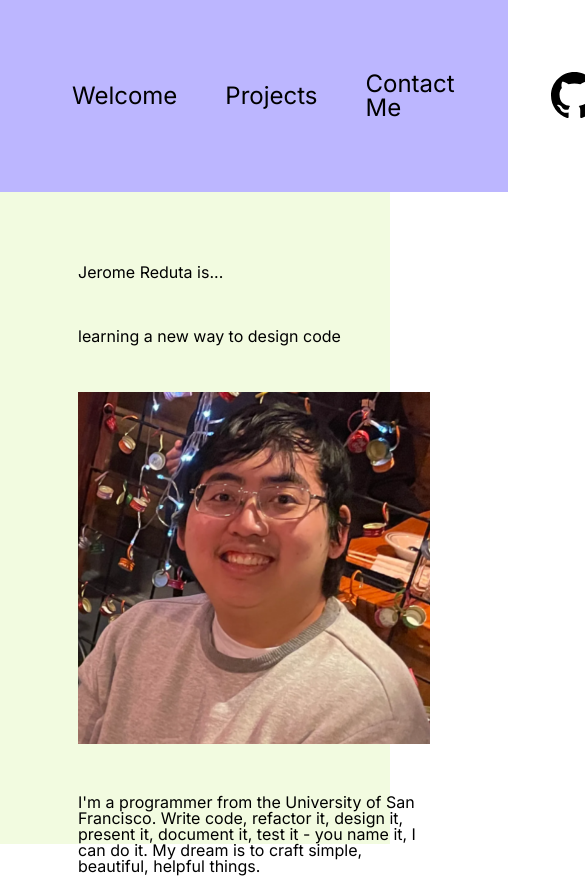
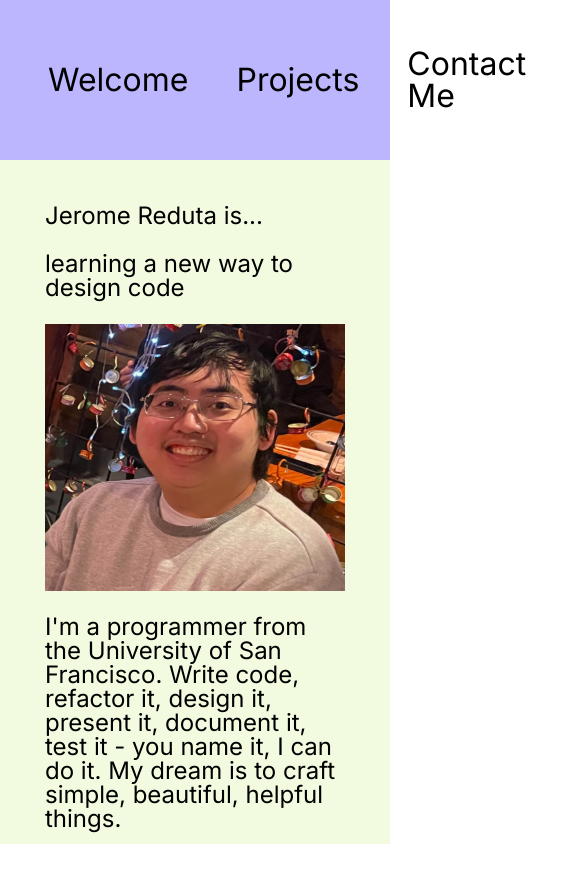
Before and after one commit to JeromeRReduta/Portfolio2025, a React (Vite) app: page / in a window 390 px wide. Shown: the top 878 px of the page, 585 px wide, since content can reach past the window. Built offline with nearby package versions, Linux system fonts and the light colour scheme.

Commit message:
(change) Got css working for whole page using lobotomized owl (desktop size only - todo: mobile-size)

```diff
--- a/src/about-me/components/AboutMePage.tsx
+++ b/src/about-me/components/AboutMePage.tsx
@@ -9,8 +9,7 @@ export default function AboutMePage(): JSX.Element {
     return (
         <section id="about-me">
             <AboutMeHeading randomMessage={message} />
-            <PicOfMe />
-            <Intro />
+            <Greeting />
             <NavArrow direction="DOWN" url="/projects" message="PROJECTS" />
         </section>
     );
@@ -22,32 +21,27 @@ function AboutMeHeading({
     randomMessage: string;
 }): JSX.Element {
     return (
-        <>
+        <div className="about-me-heading">
             <h1>Jerome Reduta is...</h1>
             <h2 className="random-message">{randomMessage}</h2>
-        </>
+        </div>
     );
 }
 
-function PicOfMe(): JSX.Element {
+function Greeting(): JSX.Element {
     return (
+        <div className="greeting">
             <img
                 className="pic-of-me"
                 src="/src/assets/its-me.png"
                 alt="hey that's me"
-            width="400px"
-            height="400px"
             />
-    );
-}
-
-function Intro(): JSX.Element {
-    return (
             <div className="intro">
-            I'm a programmer from the University of San Francisco. Write code,
-            refactor it, design it, present it, document it, test it - you name
-            it, I can do it. My dream is to craft simple, beautiful, helpful
-            things.
+                I'm a programmer from the University of San Francisco. Write
+                code, refactor it, design it, present it, document it, test it -
+                you name it, I can do it. My dream is to craft simple,
+                beautiful, helpful things.
+            </div>
         </div>
     );
 }
--- a/src/about-me/design/about-me.css
+++ b/src/about-me/design/about-me.css
@@ -1 +1,31 @@
 /* TODO */
+#about-me {
+    display: flex;
+    flex-direction: column;
+    align-items: center;
+    justify-content: center;
+    margin: 0;
+    width: 100%;
+    height: 100%;
+}
+
+.about-me-heading {
+    flex: 15 1 15%;
+}
+
+.greeting {
+    flex: 60 1 60%;
+    justify-self: flex-start;
+    display: flex;
+    flex-direction: column;
+    align-items: center;
+}
+
+.pic-of-me {
+    max-width: 300px;
+    max-height: 300px;
+}
+
+.nav-arrow-container {
+    flex: 15 1 15%;
+}
--- a/src/shared/design/base.css
+++ b/src/shared/design/base.css
@@ -86,7 +86,6 @@ time,
 mark,
 audio,
 video {
-    margin: 0;
     padding: 0;
     border: 0;
     font-size: 100%;
@@ -142,6 +141,11 @@ html {
 }
 
 /* Base stuff */
+
+body {
+    height: 100vh;
+    width: 100vw;
+}
 :root {
     --base: #f2fbe0;
     --secondary: #bcb6ff;
@@ -158,18 +162,28 @@ html {
     grid-template-areas:
         "header    header    header"
         ".         main      .";
-    grid-template-rows: 2fr 8fr;
-    grid-template-columns: 1fr 6fr 1fr;
+    grid-template-rows: 15fr 85fr;
+    grid-template-columns: 125fr 750fr 125fr;
     fill: currentColor;
 }
 
-#root * {
-    padding: 1.5rem;
+body {
+    margin: 0rem;
+}
+
+* + * {
+    /** forbidden technique: lobotomized owl selector */
+    margin: 1.5rem 0 0 0;
 }
 
 header {
+    margin-top: 0;
     grid-area: header;
     background-color: var(--secondary);
+}
+
+header * {
+    margin: 1.5rem;
 }
 
 main {
@@ -182,11 +196,12 @@ div {
     font-family: "Inter", sans-serif;
     font-optical-sizing: auto;
     font-style: normal;
+    font-size: 1.5rem;
 }
 
 a {
     color: var(--dark);
-    font-size: 1.5rem;
+    font-size: 2rem;
     text-decoration: none;
 }
 
@@ -209,6 +224,10 @@ a:hover {
     fill: var(--secondary);
 }
 
+.svg-link {
+    padding: 1.5rem;
+    margin: 0rem;
+}
 .svg-link > svg {
     height: 100%;
     width: 100%;
--- a/src/shared/design/header.css
+++ b/src/shared/design/header.css
@@ -12,14 +12,14 @@ header {
 }
 
 .local-links {
-    flex: 80 0 80%;
+    flex: 80 1 80%;
     display: flex;
     justify-content: flex-start;
     align-items: center;
 }
 
 .offsite-links {
-    flex: 20 0 20%;
+    flex: 20 1 20%;
     display: flex;
     justify-content: flex-end;
     align-items: center;
--- a/src/shared/design/nav-arrow.css
+++ b/src/shared/design/nav-arrow.css
@@ -16,7 +16,7 @@
 
 .nav-arrow-message {
     font-size: 1.5rem;
-    translate: 0rem 2.5rem;
+    translate: 0rem 1.5rem;
 }
 
 .nav-arrow-container {
```
Lines whose indentation alone changed are shown as unchanged.
